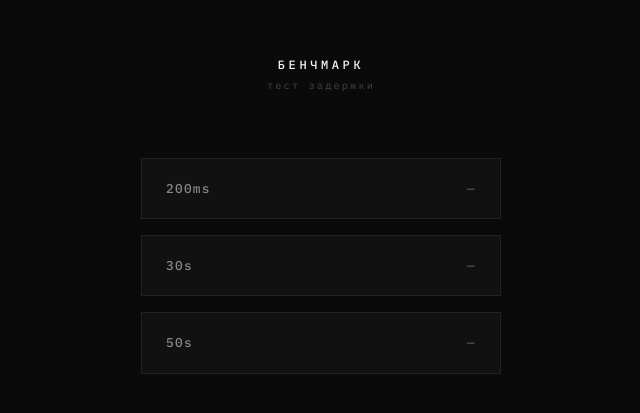
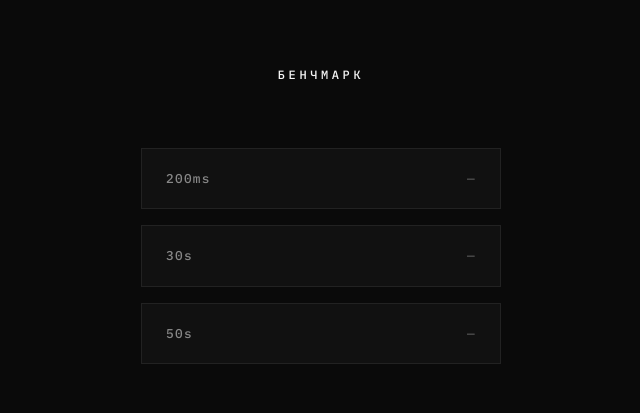
Before and after one commit to qanelph/backend-call-timer, a React (Vite) app: page / in a window 1280 px wide. Shown: the part 185-598 px from the top of the page, without its empty margins (319-959 px from the left). Built offline with nearby package versions, Linux system fonts and the light colour scheme.

Commit message:
Удалить сабтайтл из запроса

```diff
--- a/src/pages/Index.tsx
+++ b/src/pages/Index.tsx
@@ -61,7 +61,7 @@ const Index = () => {
     <div className="bench-root">
       <header className="bench-header">
         <span className="bench-title">БЕНЧМАРК</span>
-        <span className="bench-sub">тест задержки</span>
+
       </header>
 
       <main className="bench-main">
```
